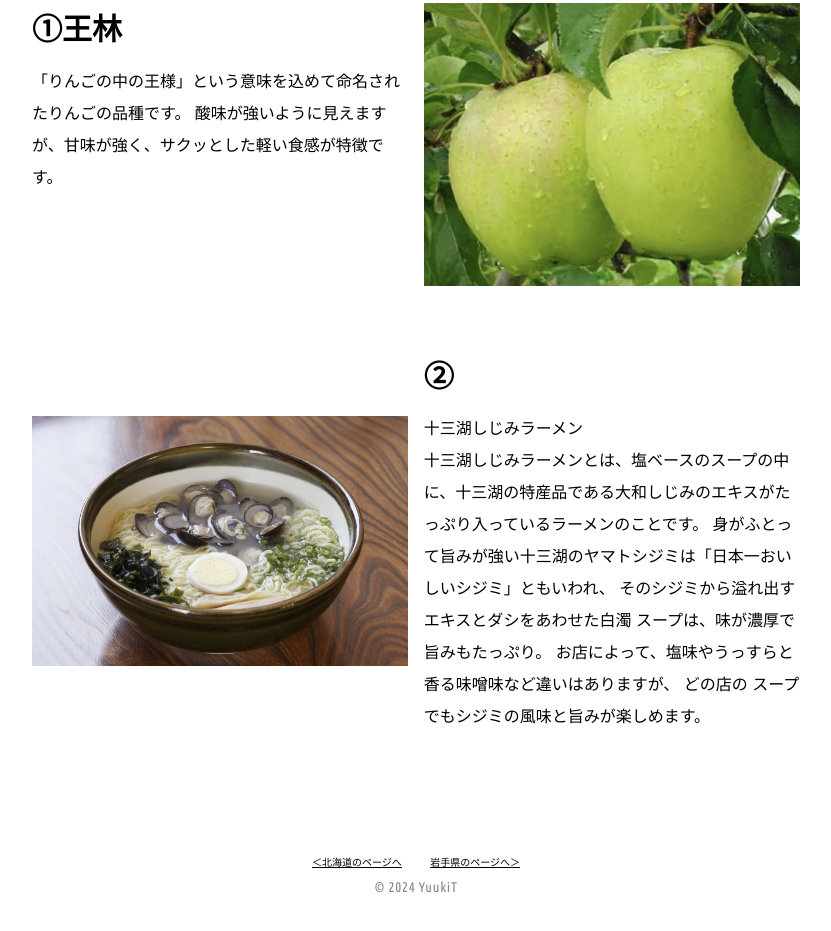
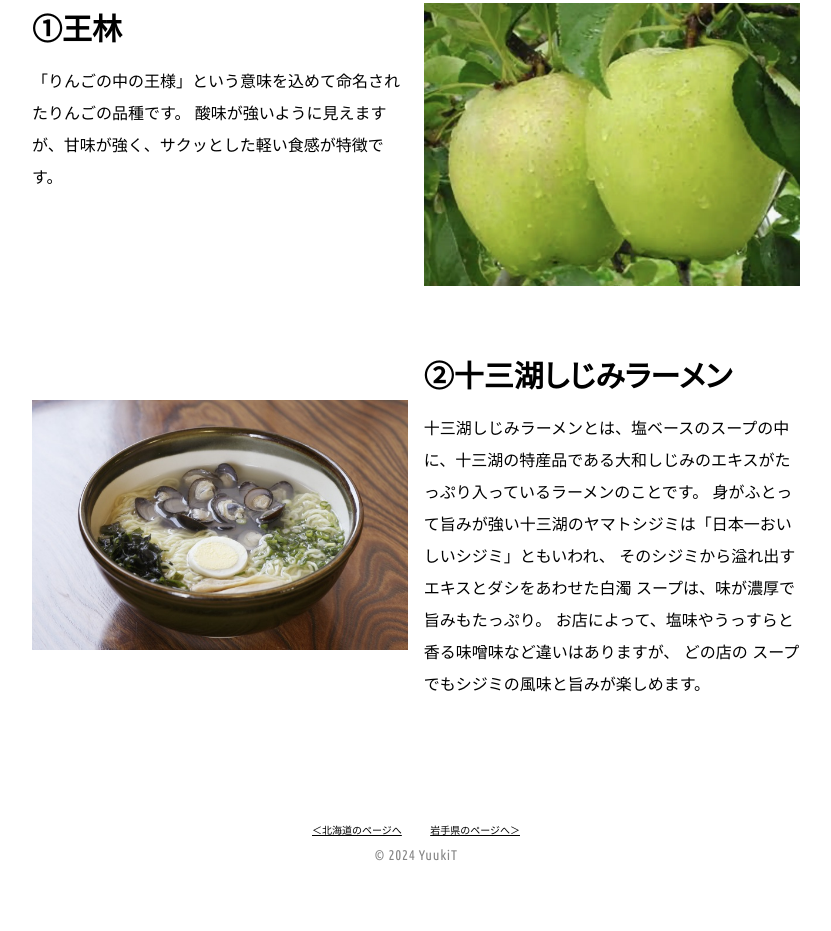
Before and after one commit to RyzYuuki/FinalR0, a plain HTML site: page aomori.html in a window 1280 px wide. Shown: the part 1137-2068 px from the top of the page, without its empty margins (224-1055 px from the left). After the commit the page ends 2046 px from the top, so only its background shows below. Drawn offline with Linux system fonts and the light colour scheme.

Commit message:
Update aomori.html

```diff
--- a/aomori.html
+++ b/aomori.html
@@ -300,7 +300,7 @@ header figure img {
                 <img src="images/sizimi.jpeg" alt="Image">
             </div>
             <div class="text-container1">
-                <h1>②</h1>十三湖しじみラーメン
+                <h1>②十三湖しじみラーメン</h1>
                 <p>
                     十三湖しじみラーメンとは、塩ベースのスープの中に、十三湖の特産品である大和しじみのエキスがたっぷり入っているラーメンのことです。
                     身がふとって旨みが強い十三湖のヤマトシジミは「日本一おいしいシジミ」ともいわれ、
```
